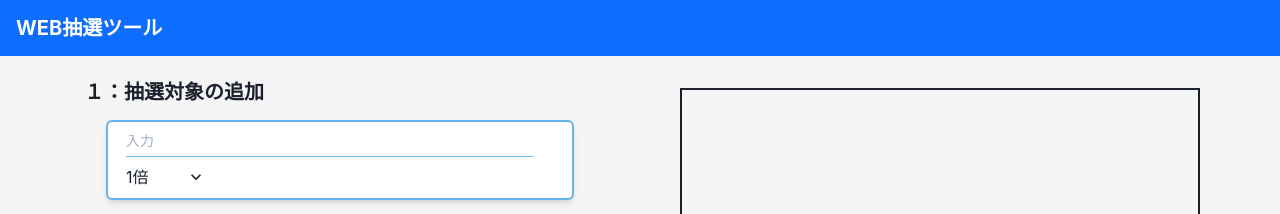
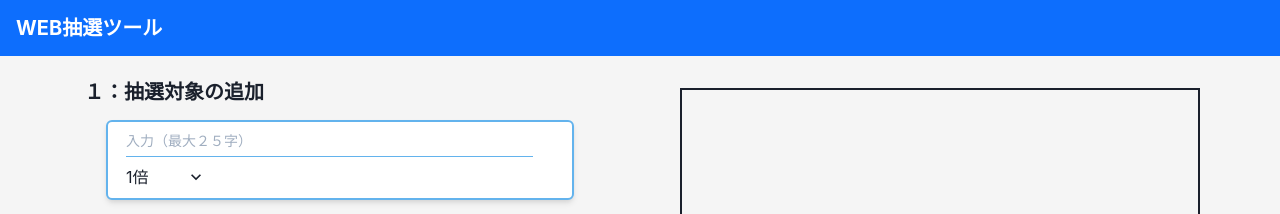
Before and after one commit to mojako1195/lottery_tool, a React (Create React App) app: page / in a window 1280 px wide. Shown: the top 214 px of the page. Built offline with nearby package versions, Linux system fonts and the light colour scheme.

Commit message:
プレースホルダ修正

```diff
--- a/src/App.tsx
+++ b/src/App.tsx
@@ -159,7 +159,7 @@ export const App = () => {
                   ml={3}
                   value={text}
                   maxLength={25}
-                  placeholder="入力"
+                  placeholder="入力（最大２５字）"
                   onChange={onChangeText}
                 />
                 <Select
```
